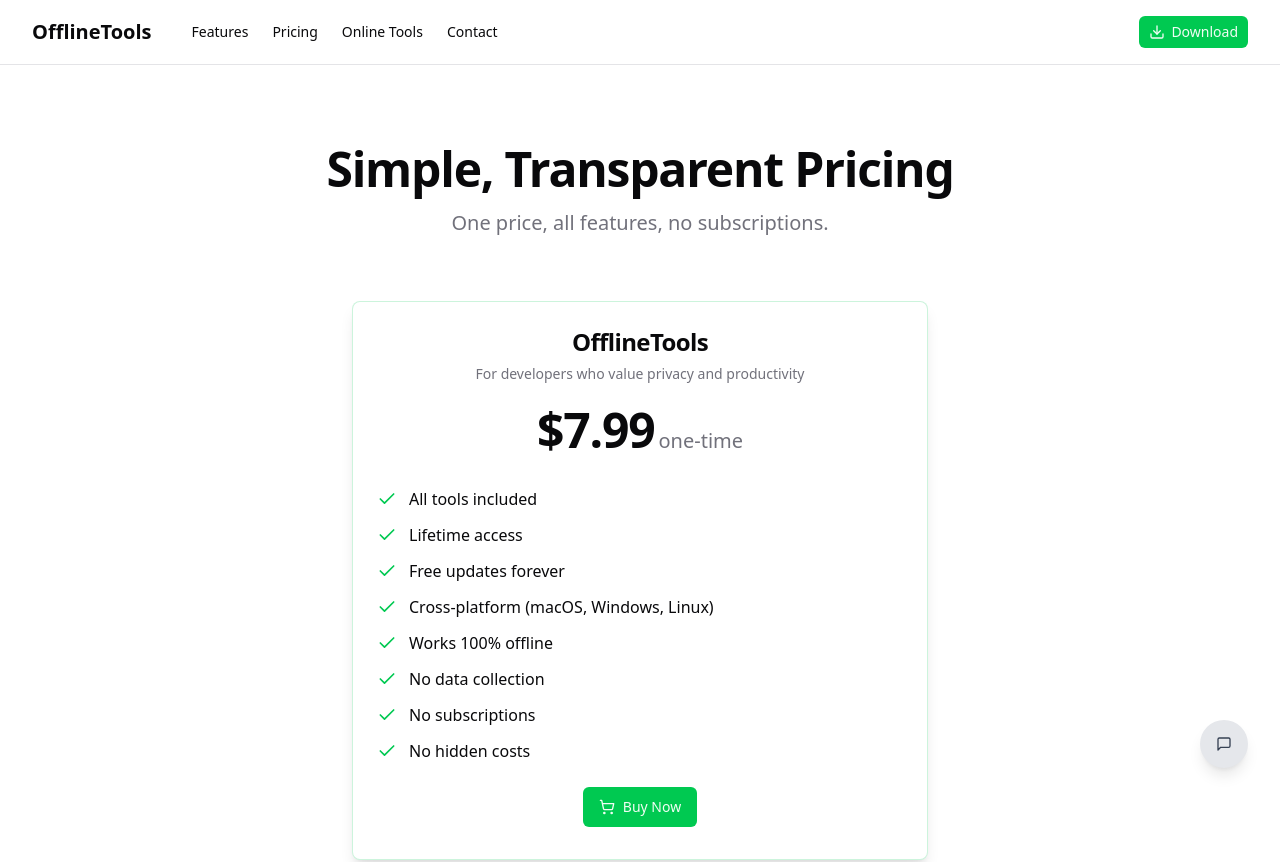
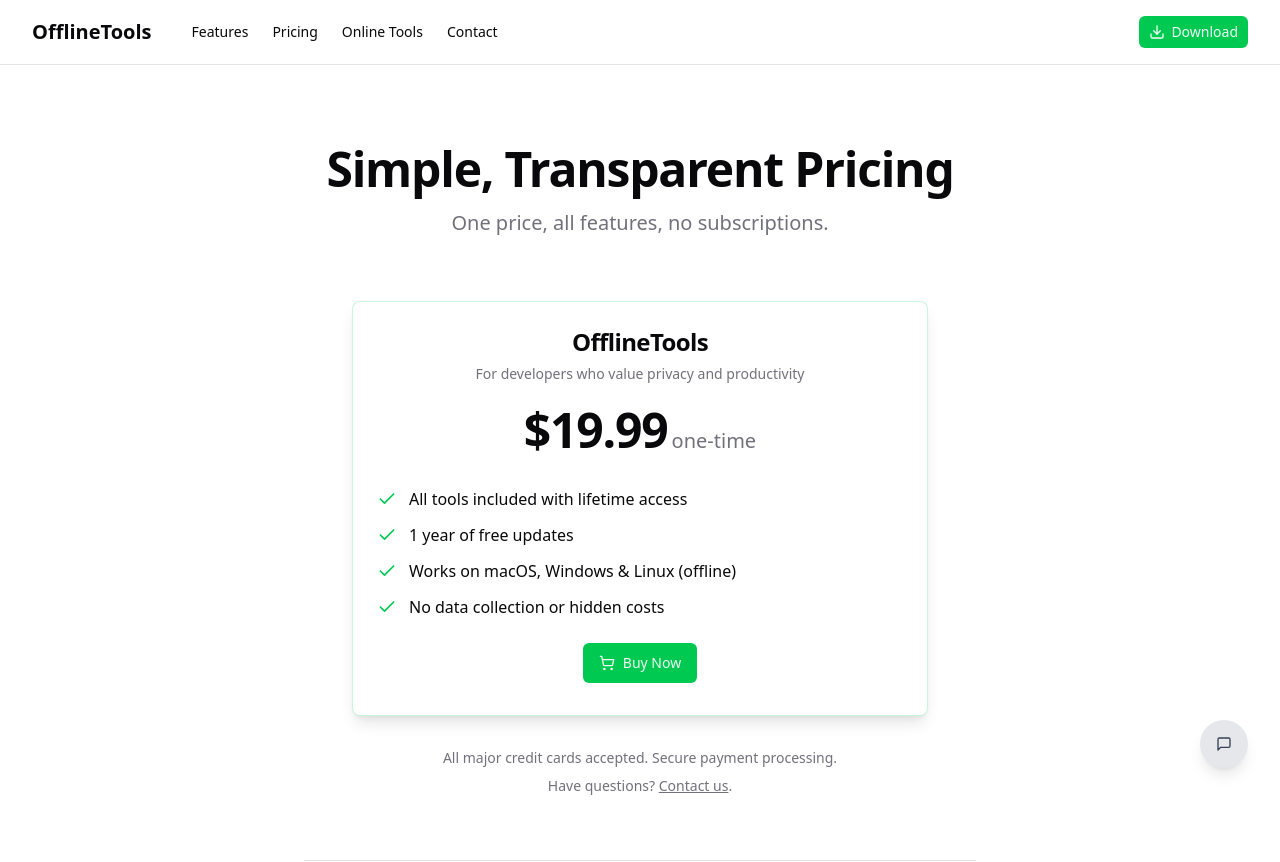
Before and after one commit to IgorShadurin/offlinetools.org, a Next.js app in the folder landing/: page /pricing in a window 1280 px wide. Shown: the top 862 px of the page. Built offline with nearby package versions, Linux system fonts and the light colour scheme.

Commit message:
feat: update pricing details and enhance feature descriptions on the pricing page

```diff
--- a/landing/app/pricing/page.tsx
+++ b/landing/app/pricing/page.tsx
@@ -28,7 +28,7 @@
                 <CardDescription>For developers who value privacy and productivity</CardDescription>
 
                 <div className="mt-4 flex items-baseline justify-center">
-                  <span className="text-5xl font-extrabold tracking-tight">$7.99</span>
+                  <span className="text-5xl font-extrabold tracking-tight">$19.99</span>
                   <span className="ml-1 text-xl font-normal text-muted-foreground">one-time</span>
                 </div>
               </CardHeader>
@@ -36,14 +36,10 @@
               <CardContent className="pt-6">
                 <ul className="space-y-3">
                   {[
-                    "All tools included",
-                    "Lifetime access",
-                    "Free updates forever",
-                    "Cross-platform (macOS, Windows, Linux)",
-                    "Works 100% offline",
-                    "No data collection",
-                    "No subscriptions",
-                    "No hidden costs"
+                    "All tools included with lifetime access",
+                    "1 year of free updates",
+                    "Works on macOS, Windows & Linux (offline)",
+                    "No data collection or hidden costs"
                   ].map((feature) => (
                     <li key={feature} className="flex items-center">
                       <Check className="h-5 w-5 flex-shrink-0 text-green-500" />
@@ -79,7 +75,7 @@
 
               <div>
                 <h3 className="text-lg font-medium">Will I get future updates?</h3>
-                <p className="mt-2 text-muted-foreground">Absolutely. Your one-time purchase includes all future updates to the application.</p>
+                <p className="mt-2 text-muted-foreground">Yes, your purchase includes a full year of updates. After that, you can continue using the version you have indefinitely.</p>
               </div>
 
               <div>
```
